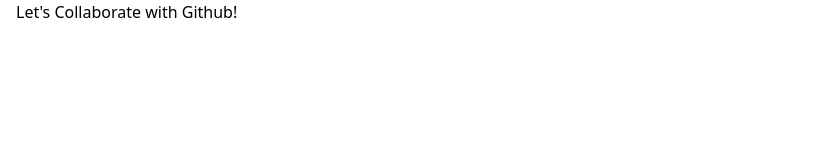
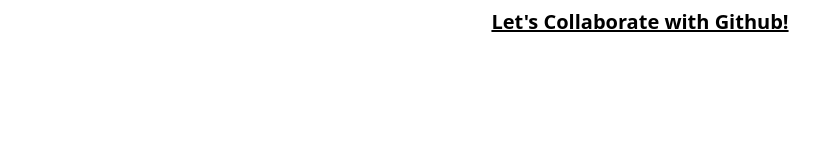
Before and after one commit to EunhyeJang/media-4590-in-class, a plain HTML site: page index.html in a window 1280 px wide. Shown: the whole page, without its empty margins (0-835 px from the left). Drawn offline with nearby package versions, Linux system fonts and the light colour scheme.

Commit message:
Adds additional styles to header
Add styles to header

```diff
--- a/index.html
+++ b/index.html
@@ -9,7 +9,9 @@
 </head>
 <body>
     <div class="container px-4 mx-auto">
-        <h1>Let's Collaborate with Github!</h1>
+        <div class="text-center mt-2">
+            <h1 class="text-xl font-bold underline">Let's Collaborate with Github!</h1>
+        </div>
     </div>
 </body>
 </html>
```
